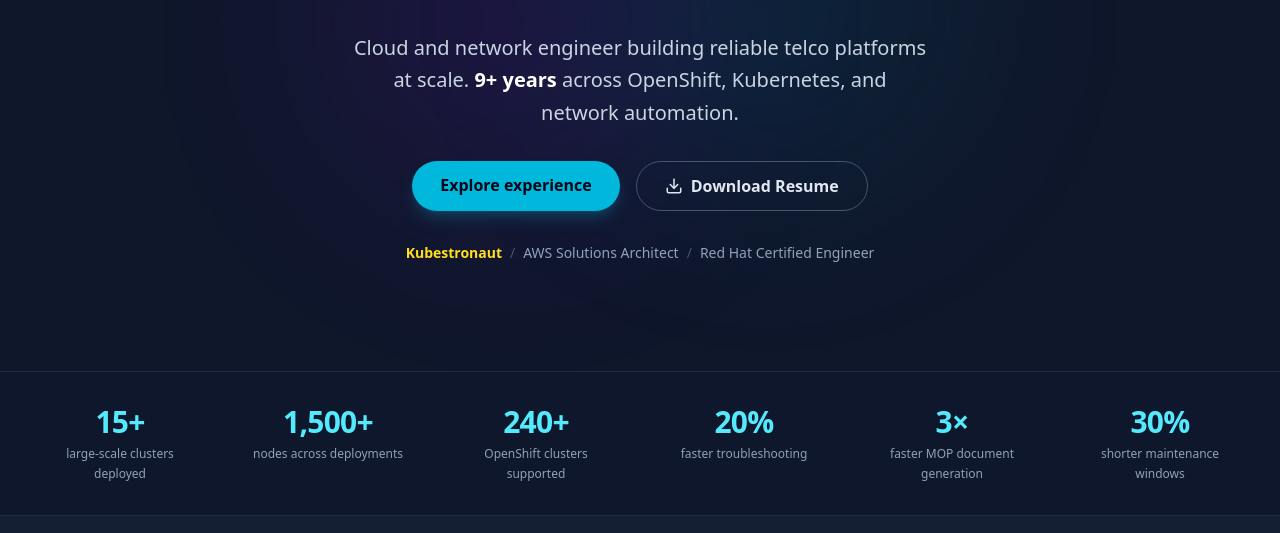
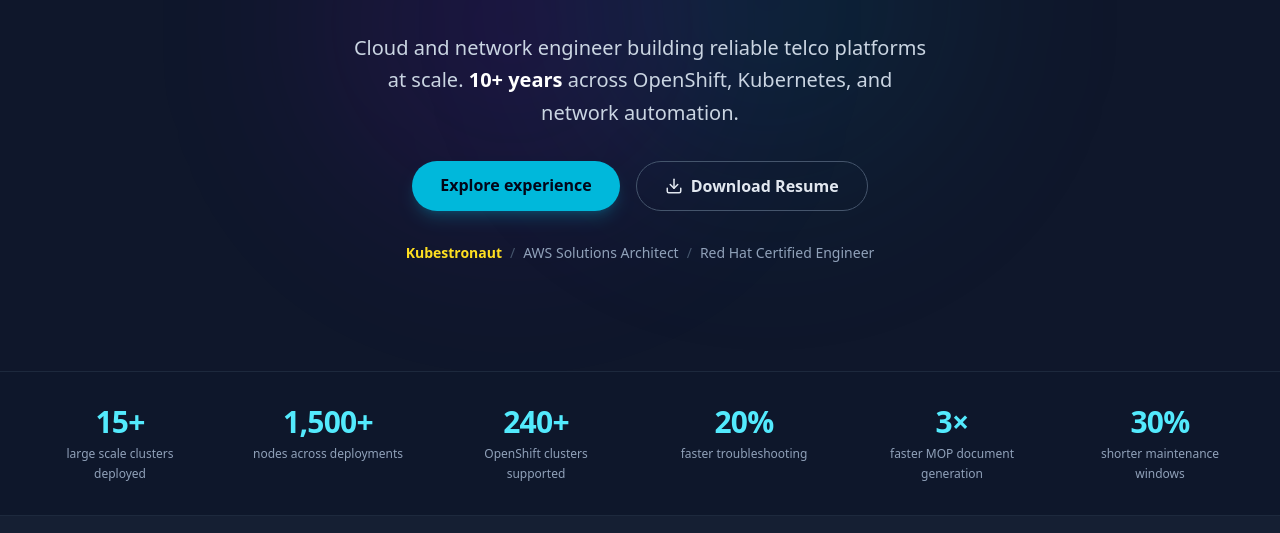
Before and after one commit to starscream077/hemanthyerasurionline, a React (Vite) app: page / in a window 1280 px wide. Shown: the part 349-882 px from the top of the page. Built offline with nearby package versions, Linux system fonts and the light colour scheme.

Commit message:
minor updates

```diff
--- a/src/App.jsx
+++ b/src/App.jsx
@@ -32,8 +32,8 @@ const Portfolio = () => {
       period: "Sep 2023 - Current",
       desc: "Building and managing large scale openshift clusters by leveraging network automations, troubleshooting tenant issues, performing RCA analysis.",
       highlights: [
-        "Deployed 15+ large-scale clusters spanning 1,500+ nodes.",
-        "Managed and supported 240+ large-scale OpenShift clusters.",
+        "Deployed 15+ clusters spanning 1,500+ nodes.",
+        "Managed and supported 240+ OpenShift clusters.",
         "Improved troubleshooting and ticket resolution efficiency by 20% with custom Go scripts.",
         "Built reusable MOP templates, improving accuracy and consistency while generating documents 3× faster."
       ],
@@ -45,7 +45,7 @@ const Portfolio = () => {
       period: "Feb 2018 - Aug 2023",
       desc: "E2E design and deployment of network functions on OpenStack/OpenShift. 4G/5G domain expert and team mentor.",
       highlights: [
-        "Built an NF expertise-driven site-isolation tool, cutting maintenance windows by 30% and minimizing live-site downtime."
+        "Built a site-isolation tool leveraging expertise in IMS, cutting maintenance windows by 30% and minimizing live site downtime."
       ],
       tech: ["OpenStack", "5G Core", "Ansible"]
     },
@@ -59,7 +59,7 @@ const Portfolio = () => {
   ];
 
   const impactMetrics = [
-    { value: "15+", label: "large-scale clusters deployed" },
+    { value: "15+", label: "large scale clusters deployed" },
     { value: "1,500+", label: "nodes across deployments" },
     { value: "240+", label: "OpenShift clusters supported" },
     { value: "20%", label: "faster troubleshooting" },
@@ -178,7 +178,7 @@ const Portfolio = () => {
             </h1>
             <p className="mx-auto mb-8 max-w-xl text-lg leading-relaxed text-slate-300 md:text-xl">
               Cloud and network engineer building reliable telco platforms at scale.
-              <span className="font-semibold text-white"> 9+ years</span> across OpenShift, Kubernetes, and network automation.
+              <span className="font-semibold text-white"> 10+ years</span> across OpenShift, Kubernetes, and network automation.
             </p>
 
             <div className="mb-8 flex flex-wrap justify-center gap-4">
```
